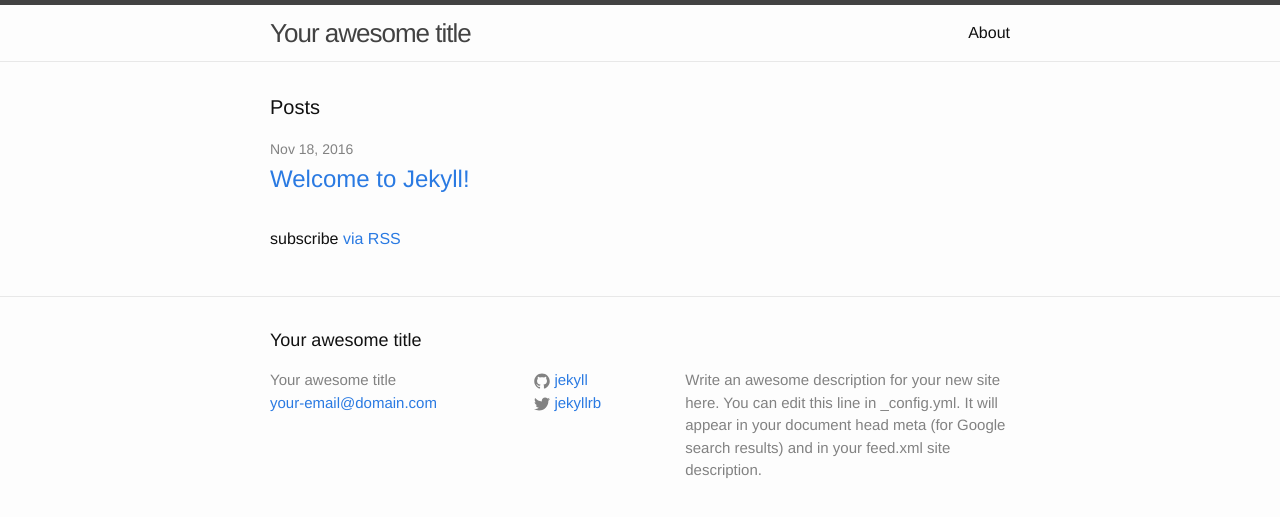
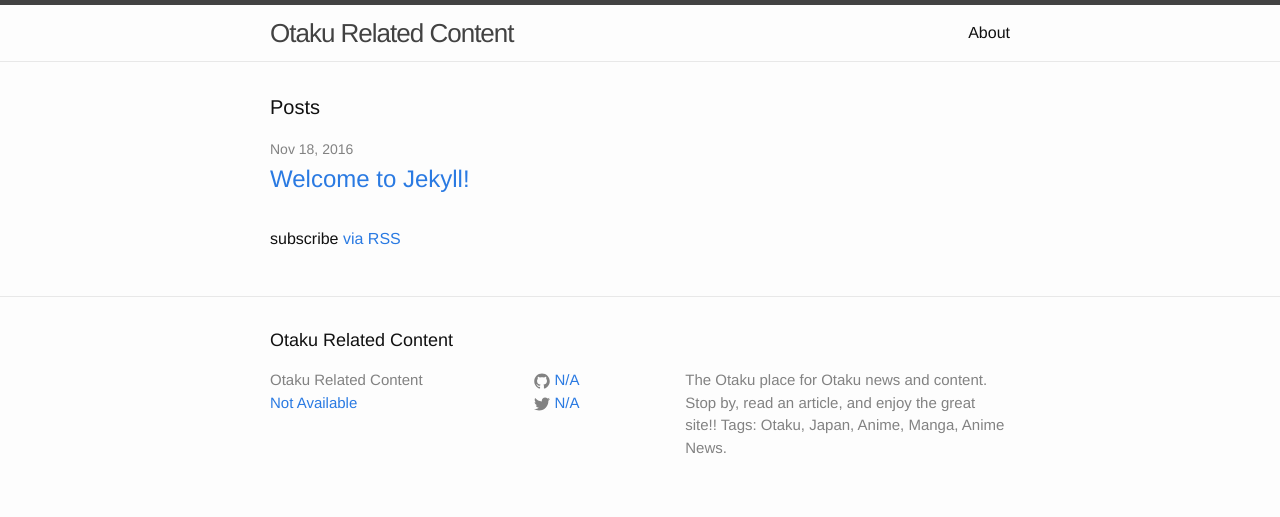
Before and after one commit to Hannah-Elsayne/Hannah-Elsayne.github.io, a Jekyll site: the page built from index.html, in a window 1280 px wide. Shown: the top 517 px of the page. Built offline with Jekyll 4.4.1, drawn with Linux system fonts in a browser that asks for light colours.

Commit message:
Save Before Template

```diff
--- a/_config.yml
+++ b/_config.yml
@@ -6,16 +6,17 @@
 # 'jekyll serve'. If you change this file, please restart the server process.
 
 # Site settings
-title: Your awesome title
-email: your-email@domain.com
+title: Otaku Related Content
+email: Not Available
 description: > # this means to ignore newlines until "baseurl:"
-  Write an awesome description for your new site here. You can edit this
-  line in _config.yml. It will appear in your document head meta (for
-  Google search results) and in your feed.xml site description.
+  The Otaku place for Otaku news and content. Stop by, read
+  an article, and enjoy the great site!!
+
+  Tags: Otaku, Japan, Anime, Manga, Anime News.
 baseurl: "" # the subpath of your site, e.g. /blog
 url: "http://yourdomain.com" # the base hostname & protocol for your site
-twitter_username: jekyllrb
-github_username:  jekyll
+twitter_username: N/A
+github_username:  N/A
 
 # Build settings
 markdown: kramdown
```
